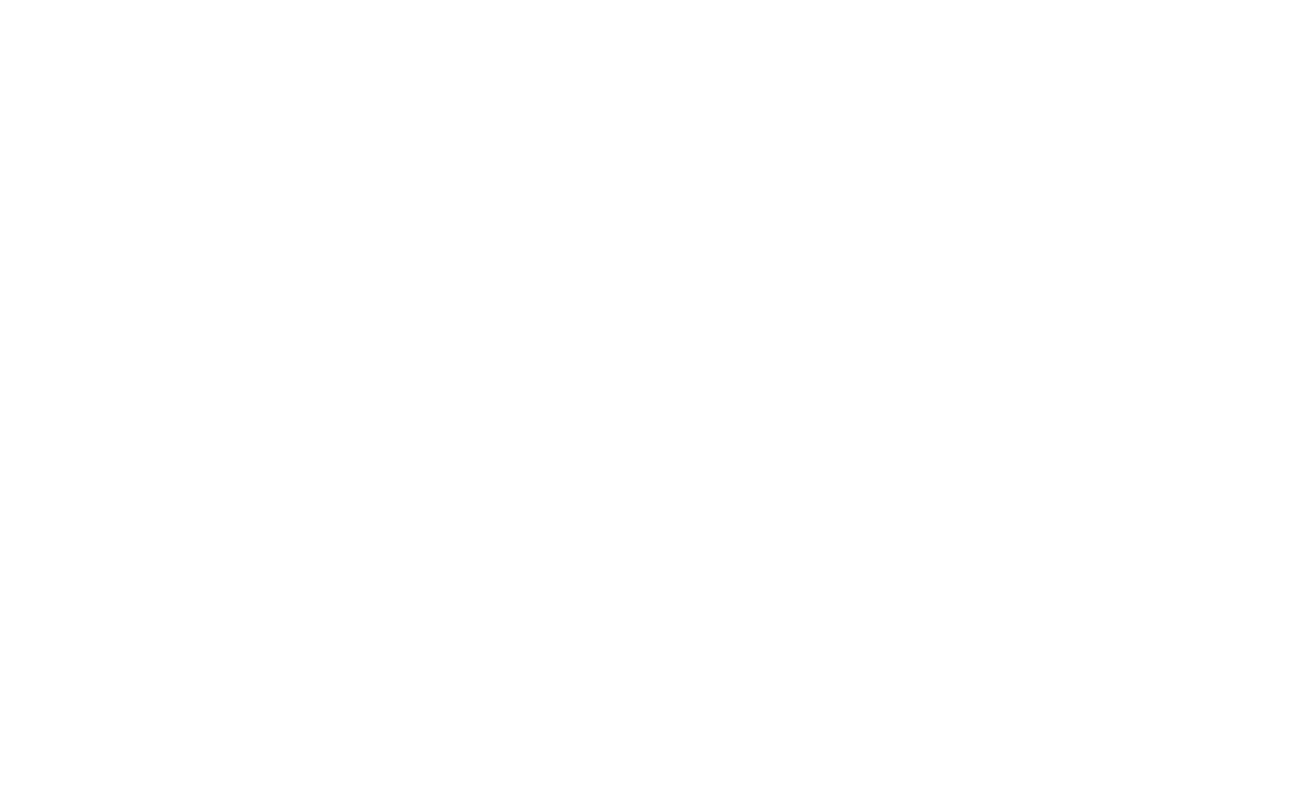
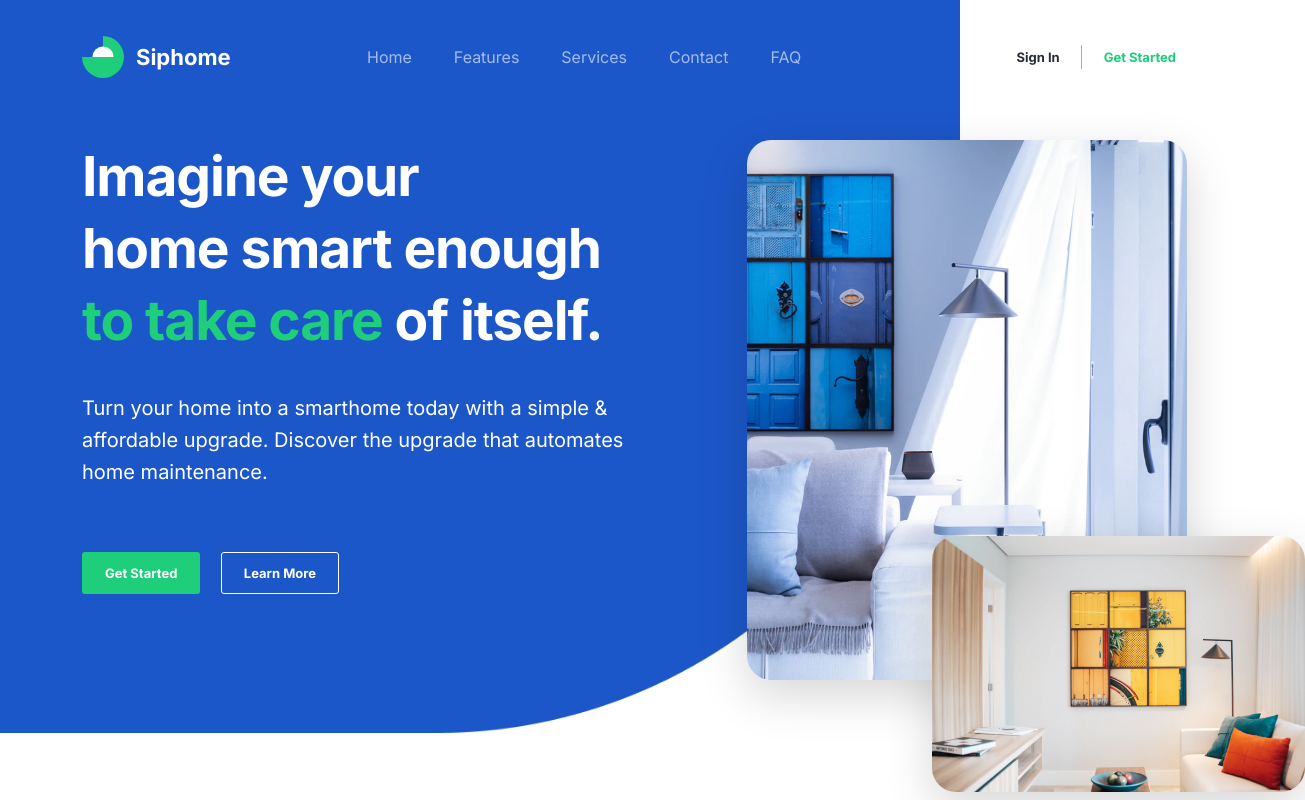
Before and after one commit to etozhenerk/Siphome, a plain HTML site: page index.html in a window 1280 px wide. Shown: the whole page, 1305 px wide, since content can reach past the window. Drawn offline with Linux system fonts and the light colour scheme.

Commit message:
main + header

```diff
--- a/index.html
+++ b/index.html
@@ -1,15 +1,69 @@
 <!DOCTYPE html>
 <html lang="en">
+
 <head>
   <meta charset="UTF-8">
   <meta http-equiv="X-UA-Compatible" content="IE=edge">
   <meta name="viewport" content="width=device-width, initial-scale=1.0">
+  <link rel="preconnect" href="https://fonts.gstatic.com">
+  <link
+    href="https://fonts.googleapis.com/css2?family=Assistant:wght@400;700&family=Inter:wght@400;500;600;700&display=swap"
+    rel="stylesheet">
   <link rel="stylesheet" href="./css/normalize.css">
   <link rel="stylesheet" href="./css/bootstrap-grid.min.css">
   <link rel="stylesheet" href="./css/style.css">
   <title>Siphome</title>
 </head>
+
 <body>
+  <main class="main">
+    <div class="container">
+      <header class="header main__header row">
+        <a href="#" class="col-3 logo header__logo">
+          <svg width="42" height="42" class="icon icon-logo logo__img">
+            <use xlink:href="./img/icons/icons.svg#logo"></use>
+          </svg>
+          <span class="logo__text logo__text--white">Siphome</span>
+        </a>
+        <nav class="header-nav col-6">
+          <ul class="header-nav__menu">
+            <li class="header-nav__item"><a href="#" class="header-nav__link">Home</a></li>
+            <li class="header-nav__item"><a href="#" class="header-nav__link">Features</a></li>
+            <li class="header-nav__item"><a href="#" class="header-nav__link">Services</a></li>
+            <li class="header-nav__item"><a href="#" class="header-nav__link">Contact</a></li>
+            <li class="header-nav__item"><a href="#" class="header-nav__link">FAQ</a></li>
+          </ul>
+        </nav>
+        <div class="header__buttons col-3">
+          <button class="button button--text-black button--border-right">Sign In</button>
+          <button class="button button--text-green">Get Started</button>
+        </div>
+      </header>
+      <section class="main-content main__content row">
+        <div class="main-content__text col-6">
+          <h1 class="main-content__title">
+            <span class="text--br">Imagine your</span>
+            home smart enough
+            <span class="text--color-green">to take care</span> of itself.
+          </h1>
+          <p class="main-content__descr">
+            Turn your home into a smarthome today with a simple &
+            affordable upgrade. Discover the upgrade that automates
+            home maintenance.
+          </p>
+          <div class="main-content__buttons">
+            <button class="main-content__button button button--green">Get Started</button>
+            <button class="button button--white">Learn More</button>
+          </div>
+        </div>
+        <div class="main-images main__images col-5 offset-1">
+          <img src="./img/main/img-large.jpg" alt="main-img" class="main-images__img main-images__img--large">
+          <img src="./img/main/img-small.jpg" alt="main-img" class="main-images__img main-images__img--small">
+        </div>
+      </section>
 
+    </div>
+  </main>
 </body>
+
 </html>
--- /dev/null
+++ b/sass/_header.sass
@@ -0,0 +1,21 @@
+.header
+  padding-top: 36px
+  padding-bottom: 16px
+  align-items: center
+  &-nav
+    &__menu
+      margin: 0
+      padding: 0
+      list-style: none
+      display: flex
+    &__item
+      &:not(:last-child)
+        margin-right: 42px
+    &__link
+      text-decoration: none
+      color: rgba($color-white, 0.6)
+      &:hover
+        color: $color-white
+  &__buttons
+    display: flex
+    justify-content: flex-end
--- /dev/null
+++ b/sass/_interface.sass
@@ -0,0 +1,52 @@
+.logo
+  display: flex
+  align-items: center
+  text-decoration: none
+  &__img
+    margin-right: 12px
+  &__text
+    font-weight: bold
+    font-size: 22px
+    line-height: 27px
+    &--white
+      color: $color-white
+.button
+  border: none
+  background-color: transparent
+  font-size: 13px
+  line-height: 16px
+  font-weight: bold
+  padding: 12px 22px
+  border-radius: 3px
+  cursor: pointer
+  &--green
+    background-color: $color-green
+    color: $color-white
+    border: 1px solid transparent
+  &--white
+    color: $color-white
+    border: 1px solid $color-white
+  &--text
+    &-black
+      color: $color-black
+    &-green
+      color: $color-green
+  &--border
+    &-right
+      position: relative
+      &::after
+        position: absolute
+        top: 50%
+        transform: translateY(-50%)
+        right: 0
+        content: ''
+        display: block
+        height: 24px
+        width: 1px
+        background-color: rgba($color-black, 0.4)
+.text
+  &--br
+    display: block
+  &--color
+    &-green
+      color: $color-green
--- /dev/null
+++ b/sass/_main.sass
@@ -0,0 +1,30 @@
+.main
+  background: #fff url('../img/main/main-bg.png') no-repeat left top / 75%
+  padding-bottom: 100px
+  &__header
+    margin-bottom: 46px
+  &-content
+    &__title
+      font-weight: bold
+      font-size: 55px
+      line-height: 72px
+      letter-spacing: -0.02em
+      color: $color-white
+      margin: 0 0 36px 0
+    &__descr
+      font-size: 20px
+      line-height: 160%
+      color: $color-white
+      margin: 0
+      margin-bottom: 64px
+    &__button
+      margin-right: 16px
+  &-images
+    position: relative
+    &__img
+      box-shadow: 0px 16px 48px rgba(0, 0, 0, 0.16)
+      border-radius: 24px
+      &--small
+        position: absolute
+        right: -20%
+        bottom: -20%
--- /dev/null
+++ b/sass/_reset.sass
@@ -0,0 +1,7 @@
+*
+  box-sizing: border-box
+body
+  font-family: 'Inter', sans-serif
+input, button
+  &:focus
+    outline: none
--- /dev/null
+++ b/sass/_variables.sass
@@ -0,0 +1,6 @@
+$color-white: #FFFFFF
+$color-black: #262B35
+$color-green: #1ECE7A
+$color-blue: #1C57C9
+$color-gray: #606C84
+$placeholder-color: #CCCCCC
--- a/sass/style.sass
+++ b/sass/style.sass
@@ -0,0 +1,5 @@
+@import "variables"
+@import "reset"
+@import "interface"
+@import "main"
+@import "header"
```
Also changed, not shown: css/style.css, img/icons/icons.svg (added), img/main/img-large.jpg (added), img/main/img-small.jpg (added), img/main/main-bg.png (added).
